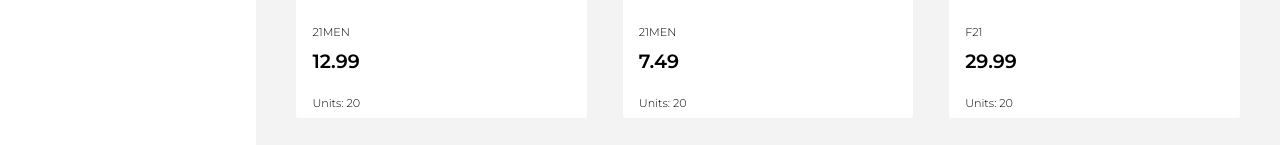
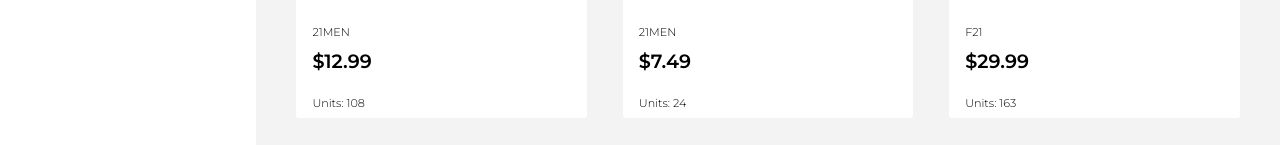
Before and after one commit to Thyroi/Frontend, a React (Create React App) app in the folder client/: page /Products in a window 1280 px wide. Shown: the part 629-774 px from the top of the page. Built offline with nearby package versions, Linux system fonts and the light colour scheme.

Commit message:
cards improved + paginate

```diff
--- a/client/src/components/Card/Card.jsx
+++ b/client/src/components/Card/Card.jsx
@@ -13,8 +13,10 @@ export default function Card({ data }) {
 		variants,
 	} = data;
 
-	let stocks =
-		'Units: 20'; /* stocks debería sumar todos los stocks de todos los talles y eso... */
+	let stocks = 0;
+	variants.forEach((v) =>
+		Object.values(v.Stocks).forEach((s) => (stocks += s))
+	);
 
 	return (
 		<div className={style.container}>
@@ -29,9 +31,9 @@ export default function Card({ data }) {
 			<div className={style.info}>
 				<div className={style.name}>{name}</div>
 				<div className={style.brand}>{brand}</div>
-				<div className={style.price}>{price}</div>
+				<div className={style.price}>{`$${price}`}</div>
 				{/* falta colección que no está aún en el json creo */}
-				<div className={style.stock}>{stocks}</div>
+				<div className={style.stock}>{`Units: ${stocks}`}</div>
 			</div>
 		</div>
 	);
--- a/client/src/components/Products/Products.jsx
+++ b/client/src/components/Products/Products.jsx
@@ -1,21 +1,62 @@
-import React from 'react';
+import React, { useState, useEffect } from 'react';
 import style from './Products.module.css';
 import Filters from '../Filters/Filters';
 import data from '../../Assets/Products.json';
 import Card from '../Card/Card';
 
 function Products() {
+	const [results, setResults] = useState(9);
+	const [currentPage, setCurrentPage] = useState(1);
+
+	useEffect(() => {
+		setCurrentPage(1);
+	}, []);
+
+	function handleResults(e) {
+		e.preventDefault();
+		setResults(e.target.value);
+	}
+
+	function handlePaginate(n) {
+		setCurrentPage(n);
+	}
+
+	const indexOfLastPost = currentPage * results;
+	const indexOfFirstPost = indexOfLastPost - results;
+	const currentPosts = data?.slice(indexOfFirstPost, indexOfLastPost);
+
+	const pageNumbers = [];
+
+	for (let i = 1; i <= Math.ceil(data.length / results); i++) {
+		pageNumbers.push(i);
+	}
+
 	return (
 		<div className={style.container}>
 			<div className={style.filters}>
 				<Filters />
 			</div>
 			<div className={style.cards}>
-				{data.map((d) => {
+				{currentPosts.map((d) => {
 					return (
 						<div key={d.id_product}>
 							<Card data={d} />
 						</div>
+					);
+				})}
+			</div>
+
+			<div className={style.pagination}>
+				<span>
+					Showing {results} of {data.length}
+				</span>
+				{pageNumbers.map((number) => {
+					return (
+						<span key={number}>
+							<button onClick={() => handlePaginate(number)}>
+								{number}
+							</button>
+						</span>
 					);
 				})}
 			</div>
--- a/client/src/components/Products/Products.module.css
+++ b/client/src/components/Products/Products.module.css
@@ -17,3 +17,11 @@
 	justify-items: flex-start;
 	align-items: center;
 }
+.pagination {
+	margin: 2rem;
+}
+
+.pagination button {
+	margin: 0 0.5rem;
+	cursor: pointer;
+}
```
